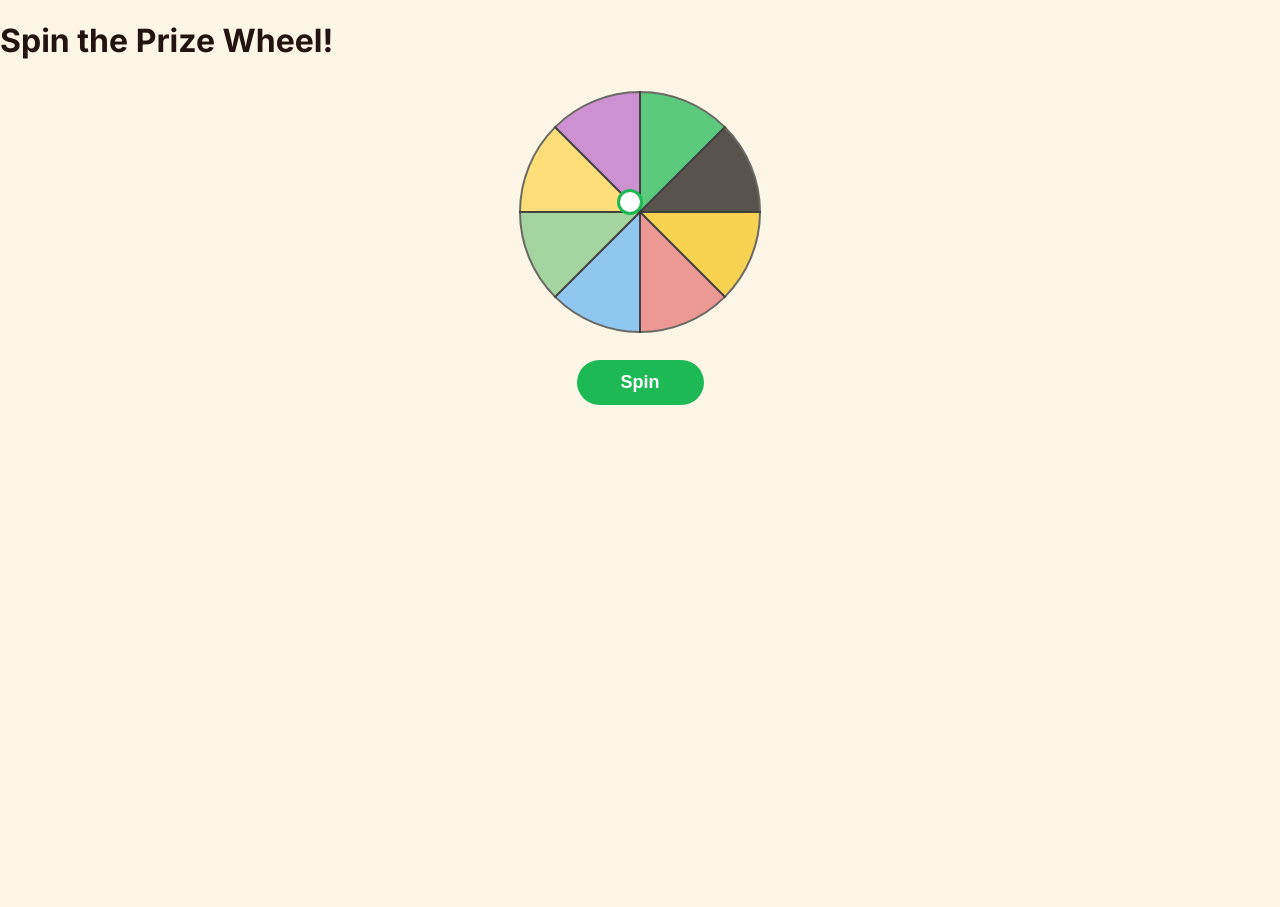
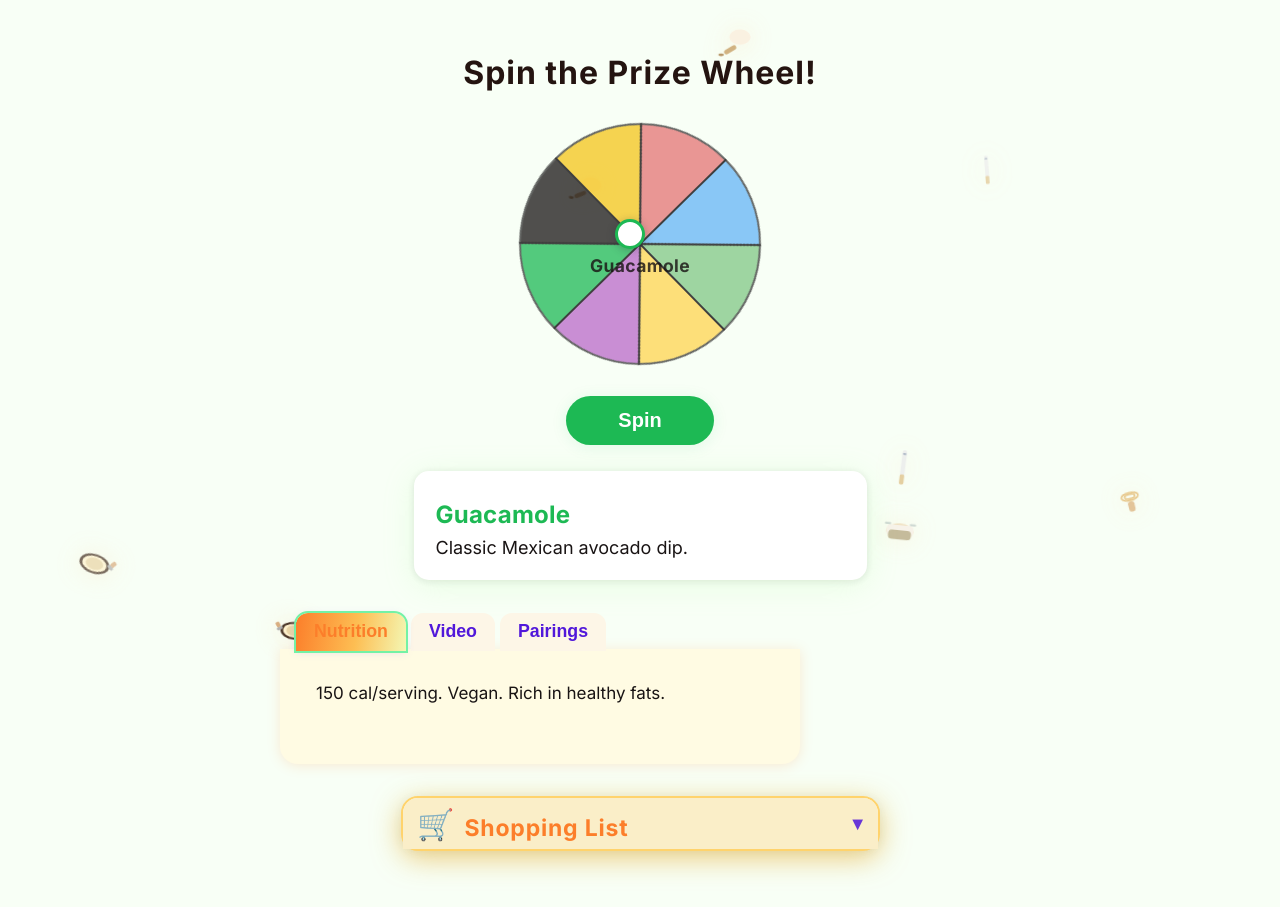
Before and after one commit to Workflow-Manager-admin/lyricguess-hub-108142-91f7f997, a React (Create React App) app in the folder website_frontend/: page / in a window 1280 px wide. Before the commit the page ends 821 px from the top, so only its background shows below. Built offline with nearby package versions, Linux system fonts and the light colour scheme.

Commit message:
CheckPoint - cgd3be826e

```diff
--- a/website_frontend/src/App.js
+++ b/website_frontend/src/App.js
@@ -1,39 +1,179 @@
-import React from "react";
+import React, { useState } from "react";
 import PrizeWheel from "./PrizeWheel";
+import ShoppingList from "./ShoppingList";
+import Tabs from "./Tabs";
+import FloatingEquipment from "./FloatingEquipment";
 import "./App.css";
 
-// Simulate API fetch for a new random recipe
+// Mock recipes with richer info for demo & robust update
 const RECIPES = [
-  { name: "Guacamole", description: "Classic Mexican avocado dip." },
-  { name: "Tzatziki", description: "Greek yogurt and cucumber sauce." },
-  { name: "Salsa", description: "Fresh tomato and chili dip." },
-  { name: "Aioli", description: "Garlic mayonnaise sauce." },
-  { name: "Hummus", description: "Chickpea and tahini spread." },
-  { name: "Tapenade", description: "Olive and caper paste." },
-  { name: "Pesto", description: "Basil, pine nuts, and parmesan sauce." },
-  { name: "Raita", description: "Indian yogurt condiment." }
+  {
+    name: "Guacamole",
+    description: "Classic Mexican avocado dip.",
+    ingredients: [
+      { ingredient: "Avocado", measure: "2 large" },
+      { ingredient: "Lime", measure: "1, juiced" },
+      { ingredient: "Salt", measure: "1 tsp" },
+      { ingredient: "Cilantro", measure: "2 tbsp, chopped" }
+    ],
+    nutrition: "150 cal/serving. Vegan. Rich in healthy fats.",
+    video: { url: "https://www.youtube.com/embed/cHWZPthbNnk", title: "Guacamole Demo" },
+    pairings: ["Tortilla chips", "Fresh salsa", "Quesadillas"],
+    id: "guac1"
+  },
+  {
+    name: "Tzatziki",
+    description: "Greek yogurt and cucumber sauce.",
+    ingredients: [
+      { ingredient: "Greek yogurt", measure: "1 cup" },
+      { ingredient: "Cucumber", measure: "1/2, grated" },
+      { ingredient: "Garlic", measure: "1 clove" },
+      { ingredient: "Dill", measure: "2 tsp" },
+    ],
+    nutrition: "80 cal/serving. High protein, refreshing.",
+    video: { url: "https://www.youtube.com/embed/hkp3eOX-2wI", title: "Tzatziki Tutorial" },
+    pairings: ["Pita bread", "Grilled lamb", "Falafel"],
+    id: "tzatziki1"
+  },
+  {
+    name: "Salsa",
+    description: "Fresh tomato and chili dip.",
+    ingredients: [
+      { ingredient: "Tomato", measure: "3 medium" },
+      { ingredient: "Onion", measure: "1/4 cup, chopped" },
+      { ingredient: "Jalapeño", measure: "1 small" }
+    ],
+    nutrition: "40 cal/serving. Fat-free. Vitamin C rich.",
+    video: { url: "https://www.youtube.com/embed/IbdgKQc3oyk", title: "Make Salsa Fresca" },
+    pairings: ["Nachos", "Eggs", "Tacos"],
+    id: "salsa1"
+  },
+  // Add additional recipes here if desired (keep demo sample short)
 ];
+
+function getRandomRecipe() {
+  // Return a random recipe object (deep clone to prevent mutation issues)
+  const idx = Math.floor(Math.random() * RECIPES.length);
+  return JSON.parse(JSON.stringify(RECIPES[idx]));
+}
 
 /**
  * PUBLIC_INTERFACE
- * fetchRandomRecipe
- * Mimics an API call to get a random recipe (can be replaced with real API integration).
+ * App main - orchestrates UI, controls global state, and ensures all features refresh on spin.
  */
-async function fetchRandomRecipe() {
-  // Simulate async
-  await new Promise(res => setTimeout(res, 500));
-  const idx = Math.floor(Math.random() * RECIPES.length);
-  return RECIPES[idx];
-}
+export default function App() {
+  // Track current recipe (for tabs/shopping/etc.)
+  const [currentRecipe, setCurrentRecipe] = useState(getRandomRecipe());
+  const [spinKey, setSpinKey] = useState(0); // For forcing re-mounts if needed
 
-function App() {
+  // Called by PrizeWheel upon complete, promotes chosen recipe to all features.
+  async function handleSpinAndUpdate(cbFetchRecipe) {
+    // cbFetchRecipe is passed by PrizeWheel, resolves to a new recipe obj
+    const recipe = await cbFetchRecipe();
+    setCurrentRecipe(recipe);
+    setSpinKey(prev => prev + 1); // update key to force re-mount children if needed
+  }
+
+  // Panels for tabs (nutrition breakdown, video, pairings, etc.) - each receives current recipe
+  const tabPanels = [
+    {
+      label: "Nutrition",
+      content: <div style={{ padding: 12, fontSize: 17, color: "#191414" }}>
+        {currentRecipe.nutrition || "Nutrition facts coming soon."}
+      </div>,
+    },
+    {
+      label: "Video",
+      content: (
+        currentRecipe.video ? (
+          <div style={{ padding: 8, textAlign: "center" }}>
+            <iframe
+              title={currentRecipe.video.title}
+              src={currentRecipe.video.url}
+              width="320"
+              height="180"
+              frameBorder="0"
+              allow="accelerometer; autoplay; clipboard-write; encrypted-media; gyroscope; picture-in-picture"
+              allowFullScreen
+              style={{ borderRadius: 9, boxShadow: "0 2px 12px #8885" }}
+            />
+            <div style={{ fontSize: 16, marginTop: 4 }}>{currentRecipe.video.title}</div>
+          </div>
+        ) : <div>No video available.</div>
+      )
+    },
+    {
+      label: "Pairings",
+      content: (
+        <ul style={{ padding: 18, color: "#5118da", fontWeight: 500, fontSize: 16 }}>
+          {(currentRecipe.pairings || []).map((p, idx) =>
+            <li key={idx}>{p}</li>
+          )}
+        </ul>
+      )
+    },
+  ];
+
   return (
-    <div className="App">
-      <h1>Spin the Prize Wheel!</h1>
-      <PrizeWheel fetchRandomRecipe={fetchRandomRecipe} />
-      {/* Perhaps render more of the app here */}
+    <div className="App" style={{ position: "relative", minHeight: "100vh", background: "#f8fff6" }}>
+      {/* Floating decorative utensils/animations */}
+      <FloatingEquipment count={8} style={{ zIndex: 0 }} />
+
+      {/* App content stack */}
+      <div style={{
+        position: "relative",
+        zIndex: 2,
+        maxWidth: 720,
+        margin: "0 auto",
+        padding: "32px 0 38px 0"
+      }}>
+        <h1 style={{ textAlign: "center", letterSpacing: "0.03em" }}>
+          Spin the Prize Wheel!
+        </h1>
+
+        {/* The PrizeWheel. Pass a custom fetch-and-update so App gets final recipe */}
+        <PrizeWheel
+          key={spinKey} // ensures fresh mount per spin if required
+          onSpin={(cbFetchRecipe) => handleSpinAndUpdate(cbFetchRecipe)}
+          recipe={currentRecipe}
+          fetchRandomRecipe={getRandomRecipe}
+        />
+
+        {/* Recipe summary card */}
+        <div
+          className="recipe-card"
+          style={{
+            background: "#fff",
+            borderRadius: 15,
+            margin: "26px auto 0 auto",
+            maxWidth: 410,
+            boxShadow: "0 5px 32px #a5f99433, 0 1.2px 8px #2220111c",
+            padding: "23px 21px 9px 22px",
+            textAlign: "left",
+          }}
+        >
+          <h2 style={{ color: "#1DB954", letterSpacing: "0.01em", margin: "6px 0 8px 0" }}>
+            {currentRecipe.name}
+          </h2>
+          <div style={{ color: "#191414", fontSize: 18, marginBottom: 13 }}>
+            {currentRecipe.description}
+          </div>
+        </div>
+
+        {/* Tabs: nutrition, video, pairings */}
+        <div style={{ margin: "33px 0 0 0", maxWidth: 520 }}>
+          <Tabs tabs={tabPanels} />
+        </div>
+
+        {/* Shopping list - updates with recipe */}
+        <div style={{ marginTop: 32 }}>
+          <ShoppingList
+            ingredients={currentRecipe.ingredients}
+            recipeName={currentRecipe.name}
+            defaultOpen={false}
+          />
+        </div>
+      </div>
     </div>
   );
 }
-
-export default App;
--- a/website_frontend/src/PrizeWheel.js
+++ b/website_frontend/src/PrizeWheel.js
@@ -3,18 +3,17 @@ import React, { useState } from "react";
 /**
  * PUBLIC_INTERFACE
  * PrizeWheel component
- * An animated spinning wheel that, when spun, fetches a new (random) recipe via prop callback,
- * updates the display with that recipe's details, and displays just colored segments (no labels or text) for the slices.
- *
  * Props:
- * - fetchRandomRecipe: function that returns a Promise that resolves to a new recipe object { name, description, ... }
- *   (instead of passing a list of recipes up front)
- * - (Optional) colorPalette: array of color HEX strings to use for wheel segments (default palette supplied)
- *
- * Usage:
- *   <PrizeWheel fetchRandomRecipe={fetchRandomRecipeFromAPI} />
+ * - onSpin: function(cbFetchRecipe) => void; called when spin completes, must provide cbFetchRecipe that returns a new recipe object
+ * - fetchRandomRecipe: () => recipe object; parent App's current recipe getter for PrizeWheel to call to fetch a random recipe
+ * - recipe: current recipe object (used for preview/labeling, optional)
  */
-function PrizeWheel({ fetchRandomRecipe, colorPalette }) {
+export default function PrizeWheel({
+  onSpin,
+  fetchRandomRecipe,
+  colorPalette,
+  recipe,
+}) {
   const defaultColors = [
     "#1DB954",
     "#191414",
@@ -26,48 +25,38 @@ function PrizeWheel({ fetchRandomRecipe, colorPalette }) {
     "#BA68C8",
   ];
   const colors = colorPalette && colorPalette.length ? colorPalette : defaultColors;
-
-  // Number of segments (arbitrarily chosen for animation, independent of recipes count)
   const SEGMENTS = colors.length;
 
-  const [selectedRecipe, setSelectedRecipe] = useState(null);
+  // Animation local state
+  const [spinning, setSpinning] = useState(false);
+  const [rotation, setRotation] = useState(() => Math.random() * 360);
   const [selectedSegment, setSelectedSegment] = useState(null);
-  const [spinning, setSpinning] = useState(false);
-  const [rotation, setRotation] = useState(0);
 
+  // MAIN: Spin button handler
   const spinWheel = async () => {
     if (spinning) return;
     setSpinning(true);
 
-    // Pick new random segment for animation
+    // Pick a random segment for visual effect (not tightly coupled to recipe unless desired)
     const newIndex = Math.floor(Math.random() * SEGMENTS);
 
-    // Fetch new recipe from API/prop
-    let recipe = null;
-    try {
-      recipe = await fetchRandomRecipe();
-    } catch (err) {
-      recipe = { name: "Error", description: "Failed to fetch recipe!" };
-    }
-
-    // Animate: rotate to the target segment
-    const spins = 4;
-    const newRotation = 360 * spins + (360 / SEGMENTS) * newIndex;
+    // Animate: rotate (must look smooth, random, and fun)
+    const spins = 4 + Math.floor(Math.random() * 3); // More than one full circle
+    const newRotation = 360 * spins + (360 / SEGMENTS) * newIndex + Math.random() * 20;
+    setRotation(newRotation);
 
     setTimeout(() => {
       setSelectedSegment(newIndex);
-      setSelectedRecipe(recipe);
-      setRotation(newRotation);
       setSpinning(false);
-    }, 1500);
-
-    // Start animation immediately for responsive UI
-    setRotation(newRotation);
+      // Call parent App to get a new recipe & update all panels after spin is "settled"
+      if (typeof onSpin === "function") {
+        // Provide a callback that App must call to get a fresh recipe (should return a Promise of recipe object)
+        onSpin(fetchRandomRecipe);
+      }
+    }, 1550);
   };
 
-  /**
-   * Generates SVG path for an individual segment.
-   */
+  // SVG path for each segment
   function segmentPath(i, segments, radius = 120, cx = 130, cy = 130) {
     const angle = (2 * Math.PI) / segments;
     const x1 = cx + radius * Math.cos(angle * i - Math.PI / 2);
@@ -83,17 +72,18 @@ function PrizeWheel({ fetchRandomRecipe, colorPalette }) {
     `;
   }
 
+  // Optionally show current recipe name in the center (preview)
   return (
     <div style={{ textAlign: "center" }}>
-      <div style={{ margin: "0 auto", width: "260px", height: "260px", position: "relative" }}>
+      <div style={{ margin: "0 auto", width: 260, height: 260, position: "relative" }}>
         <svg
           width="260"
           height="260"
           viewBox="0 0 260 260"
           style={{
-            transition: spinning ? "transform 1.5s cubic-bezier(0.13,0.81,0.43,1.02)" : "none",
+            transition: spinning ? "transform 1.55s cubic-bezier(0.13,0.81,0.43,1.02)" : "none",
             transform: `rotate(${rotation}deg)`,
-            willChange: "transform"
+            willChange: "transform",
           }}
         >
           {Array.from({ length: SEGMENTS }).map((_, i) => (
@@ -101,45 +91,61 @@ function PrizeWheel({ fetchRandomRecipe, colorPalette }) {
               key={i}
               d={segmentPath(i, SEGMENTS)}
               fill={colors[i % colors.length]}
-              opacity={selectedSegment === i ? 1 : 0.72}
+              opacity={selectedSegment === i ? 1 : 0.75}
               stroke="#333"
               strokeWidth="2"
             />
           ))}
         </svg>
+        {/* Center white circle */}
         <div style={{
           position: "absolute",
-          top: 120, left: 120, width: 20, height: 20,
+          top: 120, left: 120, width: 24, height: 24,
           background: "#fff", borderRadius: "50%",
           border: "3px solid #1DB954",
-          transform: "translate(-50%, -50%)"
+          transform: "translate(-50%, -50%)",
+          boxShadow: "0 1.4px 9px #272b384c"
         }} />
+        {/* Optional: floating label of current recipe */}
+        {recipe && (
+          <div
+            style={{
+              position: "absolute",
+              top: "57%",
+              left: "50%",
+              transform: "translate(-50%, -35%)",
+              textAlign: "center",
+              fontWeight: 700,
+              fontSize: 17.5,
+              letterSpacing: ".02em",
+              color: "#191414",
+              opacity: 0.82,
+              pointerEvents: "none"
+            }}
+          >
+            {recipe.name}
+          </div>
+        )}
       </div>
       <button
         onClick={spinWheel}
         disabled={spinning}
         style={{
-          marginTop: 18,
+          marginTop: 22,
           background: "#1DB954",
           color: "#fff",
           border: "none",
           borderRadius: 30,
-          padding: "12px 44px",
-          fontSize: 18,
+          padding: "13px 52px",
+          fontSize: 20,
           cursor: spinning ? "not-allowed" : "pointer",
-          fontWeight: 600
+          fontWeight: 600,
+          boxShadow: "0 2px 16px #1db9541a"
         }}
+        aria-label="Spin the wheel"
       >
         {spinning ? "Spinning..." : "Spin"}
       </button>
-      {selectedRecipe && (
-        <div style={{ marginTop: 25 }}>
-          <h3>{selectedRecipe.name}</h3>
-          <p>{selectedRecipe.description}</p>
-        </div>
-      )}
     </div>
   );
 }
-
-export default PrizeWheel;
```
